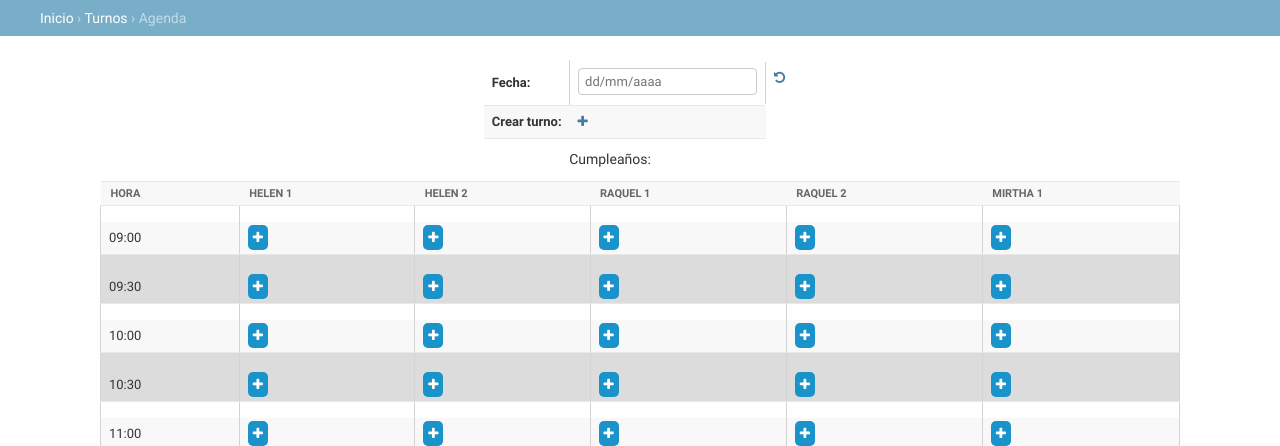
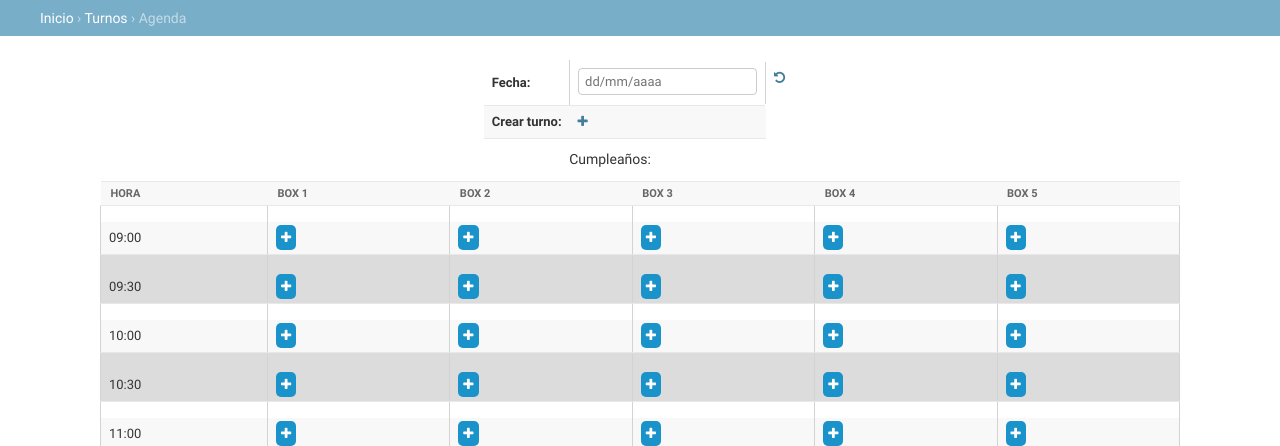
Before and after one commit to atiliopereira/care, a Django app: template turnos/templates/turnos_por_dia.html in a window 1280 px wide. Shown: the part 48-494 px from the top of the page. Run offline with Django 3.2, Linux system fonts and the light colour scheme; the template is opened without the code that fills it, so the values that code supplies are empty; some libraries are stand-ins or nearby versions.

Commit message:
CARE-1 (agenda) modificar agenda para vista generica

```diff
--- a/turnos/templates/turnos_por_dia.html
+++ b/turnos/templates/turnos_por_dia.html
@@ -103,11 +103,11 @@
 			<thead>
 				<tr>
                     <th>Hora</th>
-                    <th>Helen 1</th>
-                    <th>Helen 2</th>
-                    <th>Raquel 1</th>
-                    <th>Raquel 2</th>
-                    <th>Mirtha 1</th>
+                    <th>Box 1</th>
+                    <th>Box 2</th>
+                    <th>Box 3</th>
+                    <th>Box 4</th>
+                    <th>Box 5</th>
 				</tr>
 			</thead>
 
```
